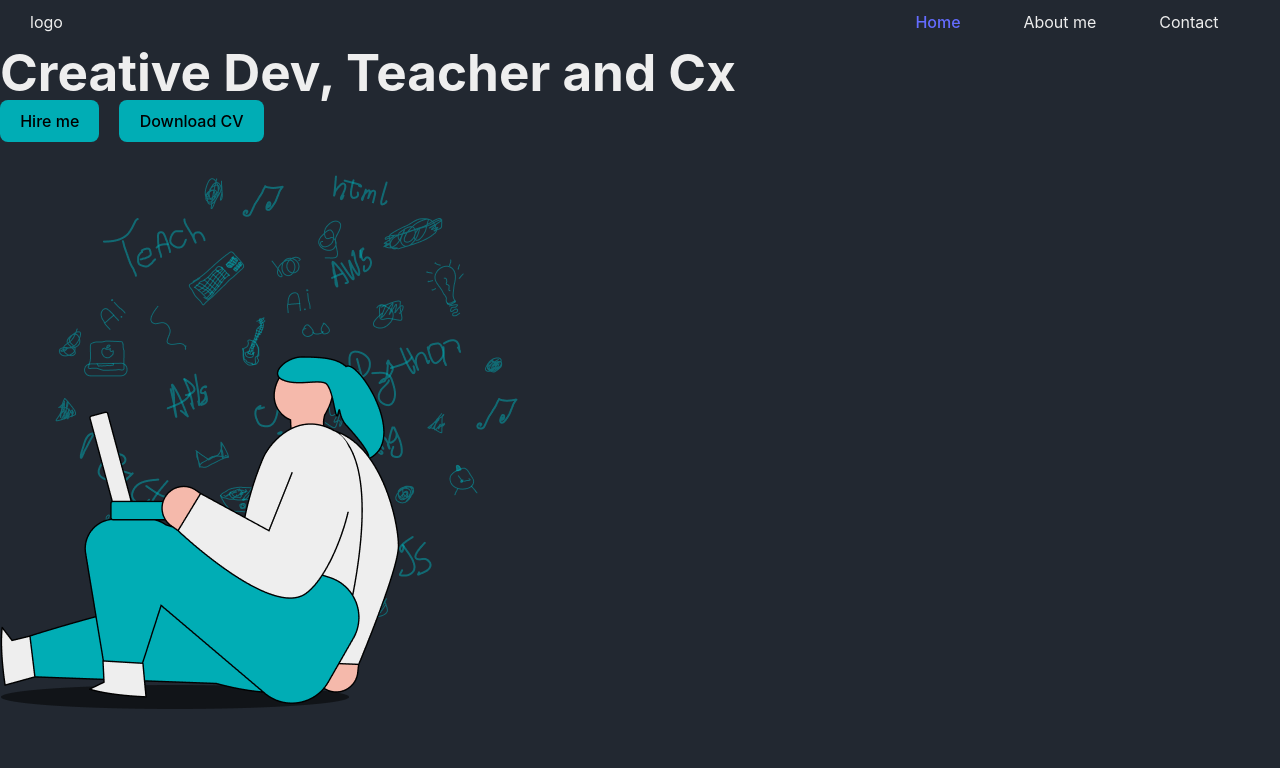
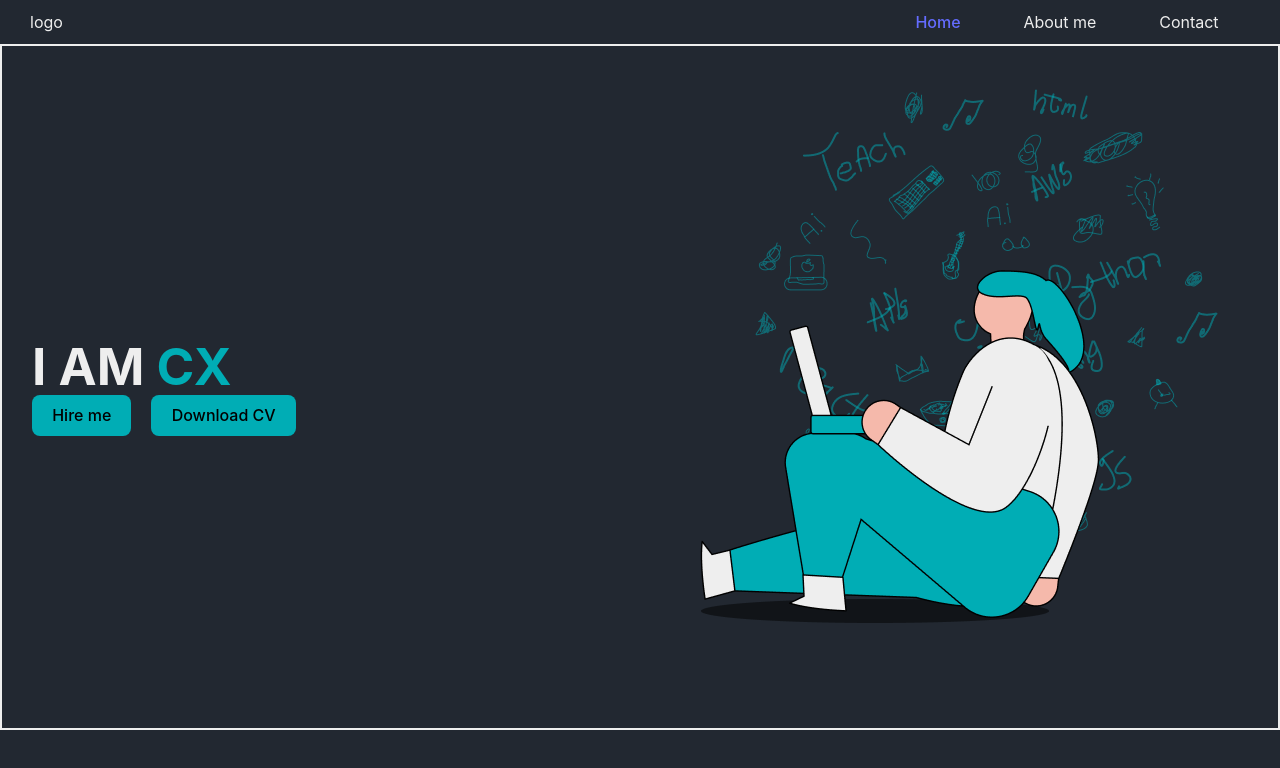
Before and after one commit to devcarolzita/new-portfolio, a React (Vite) app: page / in a window 1280 px wide. Shown: the top 768 px of the page. Built offline with nearby package versions, Linux system fonts and the light colour scheme.

Commit message:
adiciona profissoes personalizadas

```diff
--- a/src/components/Content/index.css
+++ b/src/components/Content/index.css
@@ -5,3 +5,11 @@
   padding: 10px 30px;
   justify-content: space-between;
 }
+
+.content-text h1 {
+  text-transform: uppercase;
+}
+
+.content-text span {
+  color: var(--turquoise)
+}
--- a/src/components/Content/index.tsx
+++ b/src/components/Content/index.tsx
@@ -1,10 +1,28 @@
-import React from 'react'
-import perfil from '../../assets/perfil.png'
+import {React, useState} from 'react'
+import perfil from '../../assets/perfil.png';
+import './index.css'
 const Content = () => {
+  const [newName, setNewName] = useState();
+  const [countNames, setCountNames] = useState(0);
+
+  const handleNames = () => {
+    const names = ['DEV', 'CX', 'TEACHER'];
+    setNewName(names[countNames]);
+    if(countNames  >= names.length - 1){
+      setCountNames(0);
+      return;
+    }
+    setCountNames(countNames + 1);
+
+  }
+
+  setTimeout(() => {
+    handleNames()
+  }, 1000);
   return (
     <div className="content">
       <div className="content-text">
-        <h1>Creative <span>Dev, Teacher and Cx</span></h1>
+        <h1>I AM <span>{newName}</span></h1>
         <button>Hire me</button>
         <button>Download CV</button>
       </div>
--- a/src/components/Header/index.tsx
+++ b/src/components/Header/index.tsx
@@ -7,7 +7,7 @@
       <p>logo</p>
      <nav className="nav-bar-content">
       <ul>
-        <Link to="/coffees">
+        <Link to="/">
           <li>Home</li>
         </Link>
         <li>About me</li>
```
